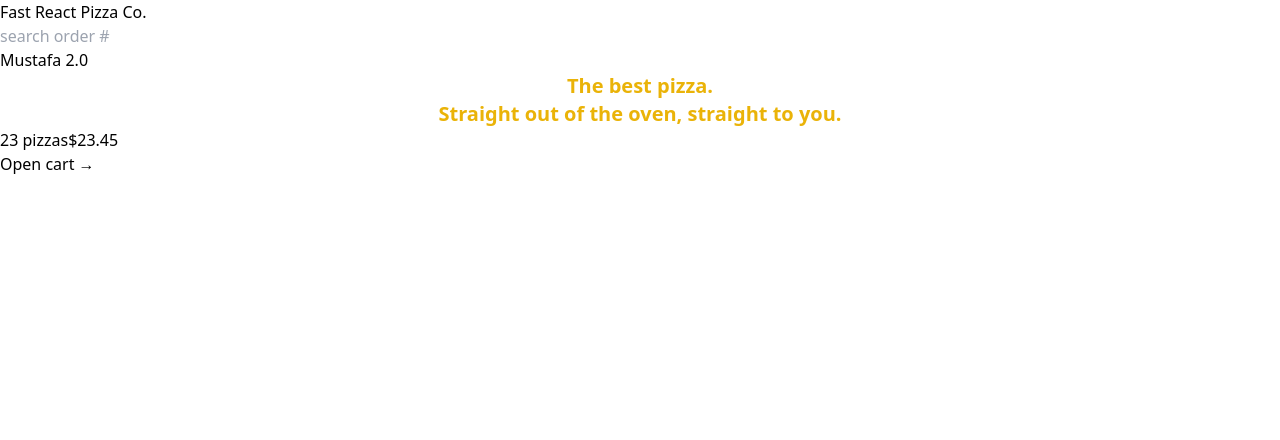
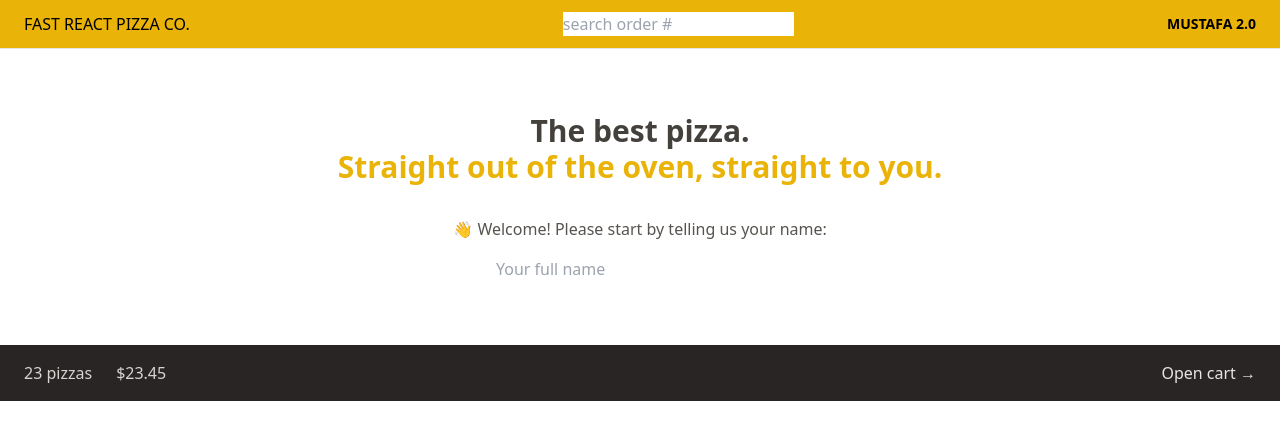
Before and after one commit to eXvimmer/the_ultimate_react_course, a React (Vite) app in the folder 10_fast_pizza/: page / in a window 1280 px wide. Shown: the top 440 px of the page. Built offline with nearby package versions, Linux system fonts and the light colour scheme.

Commit message:
10_fast_pizza: add some initial styling with tailwind.

```diff
--- a/10_fast_pizza/src/features/cart/CartOverview.tsx
+++ b/10_fast_pizza/src/features/cart/CartOverview.tsx
@@ -2,8 +2,8 @@
 
 function CartOverview() {
   return (
-    <div>
-      <p>
+    <div className="flex items-center justify-between bg-stone-800 px-4 py-4 text-sm text-stone-200 sm:px-6 md:text-base">
+      <p className="space-x-4 text-stone-300 sm:space-x-6">
         <span>23 pizzas</span>
         <span>$23.45</span>
       </p>
--- a/10_fast_pizza/src/features/user/CreateUser.tsx
+++ b/10_fast_pizza/src/features/user/CreateUser.tsx
@@ -1,24 +1,27 @@
-import { useState } from 'react';
+import { FormEventHandler, useState } from "react";
 
 function CreateUser() {
-  const [username, setUsername] = useState('');
+  const [username, setUsername] = useState("");
 
-  function handleSubmit(e) {
+  const handleSubmit: FormEventHandler<HTMLFormElement> = (e) => {
     e.preventDefault();
-  }
+  };
 
   return (
     <form onSubmit={handleSubmit}>
-      <p>👋 Welcome! Please start by telling us your name:</p>
+      <p className="mb-4 text-sm text-stone-600 md:text-base">
+        👋 Welcome! Please start by telling us your name:
+      </p>
 
       <input
         type="text"
         placeholder="Your full name"
         value={username}
         onChange={(e) => setUsername(e.target.value)}
+        className="w-72"
       />
 
-      {username !== '' && (
+      {username !== "" && (
         <div>
           <button>Start ordering</button>
         </div>
--- /dev/null
+++ b/10_fast_pizza/src/features/user/Username.tsx
@@ -0,0 +1,7 @@
+function Username() {
+  return (
+    <div className=" hidden text-sm font-semibold md:block">Mustafa 2.0</div>
+  );
+}
+
+export default Username;
--- a/10_fast_pizza/src/ui/Header.tsx
+++ b/10_fast_pizza/src/ui/Header.tsx
@@ -1,12 +1,13 @@
 import { Link } from "react-router-dom";
 import SearchOrder from "../features/order/SearchOrder";
+import Username from "../features/user/Username";
 
 function Header() {
   return (
-    <header>
+    <header className="flex items-center justify-between border-b border-stone-200 bg-yellow-500 px-4 py-3 uppercase sm:px-6">
       <Link to="/">Fast React Pizza Co.</Link>
       <SearchOrder />
-      <p>Mustafa 2.0</p>
+      <Username />
     </header>
   );
 }
--- a/10_fast_pizza/src/ui/Home.tsx
+++ b/10_fast_pizza/src/ui/Home.tsx
@@ -1,11 +1,16 @@
+import CreateUser from "../features/user/CreateUser";
+
 function Home() {
   return (
-    <div className="text-center text-xl font-semibold text-yellow-500">
-      <h1>
+    <div className="my-10 px-4 text-center sm:my-16">
+      <h1 className="mb-8 text-xl font-semibold text-stone-700 md:text-3xl">
         The best pizza.
         <br />
-        Straight out of the oven, straight to you.
+        <span className="text-yellow-500">
+          Straight out of the oven, straight to you.
+        </span>
       </h1>
+      <CreateUser />
     </div>
   );
 }
```
